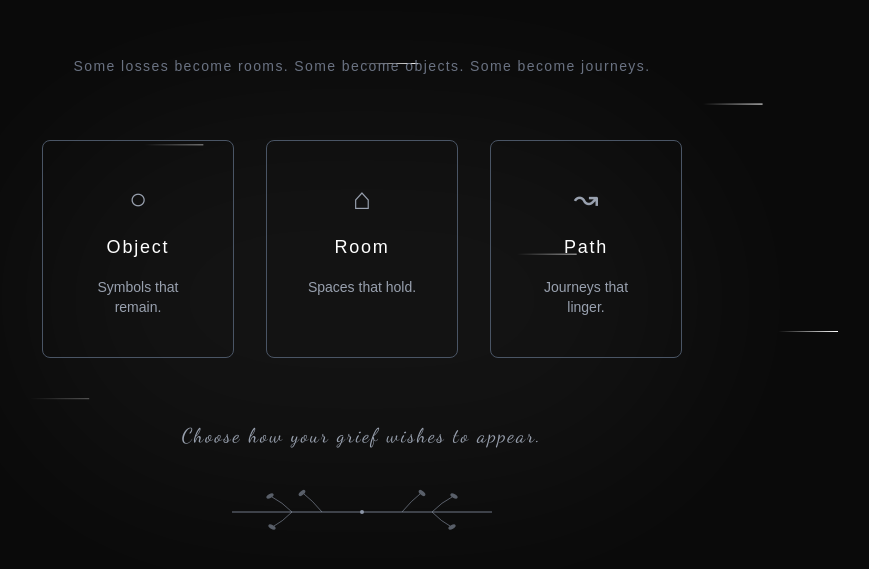
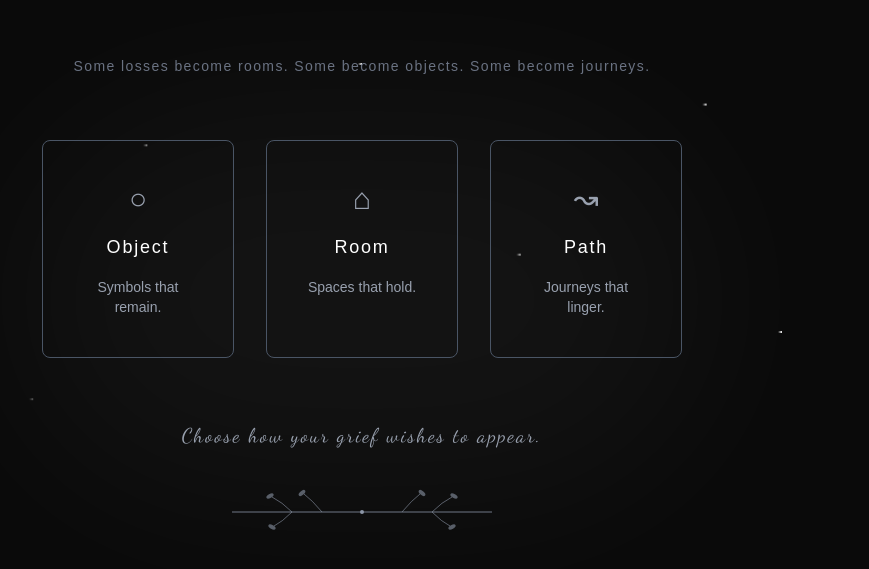
Before and after one commit to bhaardwajkhyati-cell/greifCartographer, a Next.js app in the folder gc/: page /theme in a window 1280 px wide. Shown: the part 101-670 px from the top of the page, without its empty margins (278-1147 px from the left). Built offline with nearby package versions, Linux system fonts and the light colour scheme.

Commit message:
Making the petal animation

```diff
--- a/gc/src/app/globals.css
+++ b/gc/src/app/globals.css
@@ -40,9 +40,9 @@ body {
 
 .shooting-star {
   position: absolute;
-  width: 60px;
-  height: 1px;
-  background: linear-gradient(to right, transparent, white);
+  width: 4px;
+  height: 2px;
+  background: linear-gradient(to right, transparent, rgb(255, 255, 255));
   opacity: 0;
   transform: rotate(45deg);
   animation: shoot 3s linear infinite;
```
